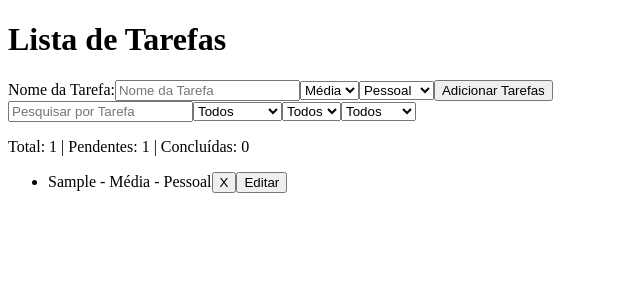
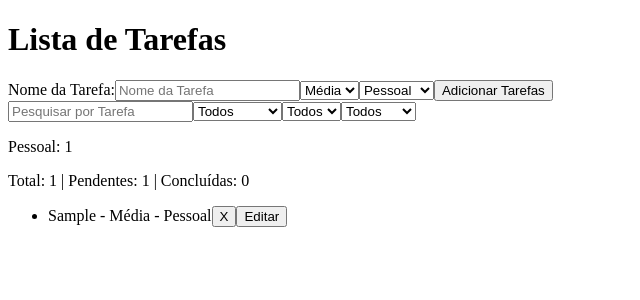
Before and after one commit to Saulorangel87/Lista-de-Tarefa, a React (Vite) app: page / in a window 1280 px wide. Both pictures are taken after typing "Sample" into the empty fields and a click on the button "Adicionar Tarefas". Shown: the top 300 px of the page, without its empty margins (0-640 px from the left). Built offline with nearby package versions, Linux system fonts and the light colour scheme.

Commit message:
feat: create FormTarefas component with CRUD, filtering, categorization, and local storage persistence

```diff
--- a/src/components/FormTarefas.jsx
+++ b/src/components/FormTarefas.jsx
@@ -106,6 +106,11 @@ export default function FormTarefas() {
     { pendentes: 0, concluidas: 0 },
   );
 
+  const contagemPorCategoria = tarefasFiltradas.reduce((acumulador, item) => {
+    acumulador[item.categoria] = (acumulador[item.categoria] || 0) + 1;
+    return acumulador;
+  }, {});
+
   return (
     <div className={styles.formTarefa}>
       <form onSubmit={handleSubmit}>
@@ -174,6 +179,14 @@ export default function FormTarefas() {
         <option value="Estudos">Estudos</option>
       </select>
 
+      <div>
+        {Object.entries(contagemPorCategoria).map(([categoria, quantidade]) => (
+          <p key={categoria}>
+            {categoria}: {quantidade}
+          </p>
+        ))}
+      </div>
+
       <p>
         Total: {tarefa.length} | Pendentes: {contagemTarefasFiltradas.pendentes}{" "}
         | Concluídas: {contagemTarefasFiltradas.concluidas}
```
